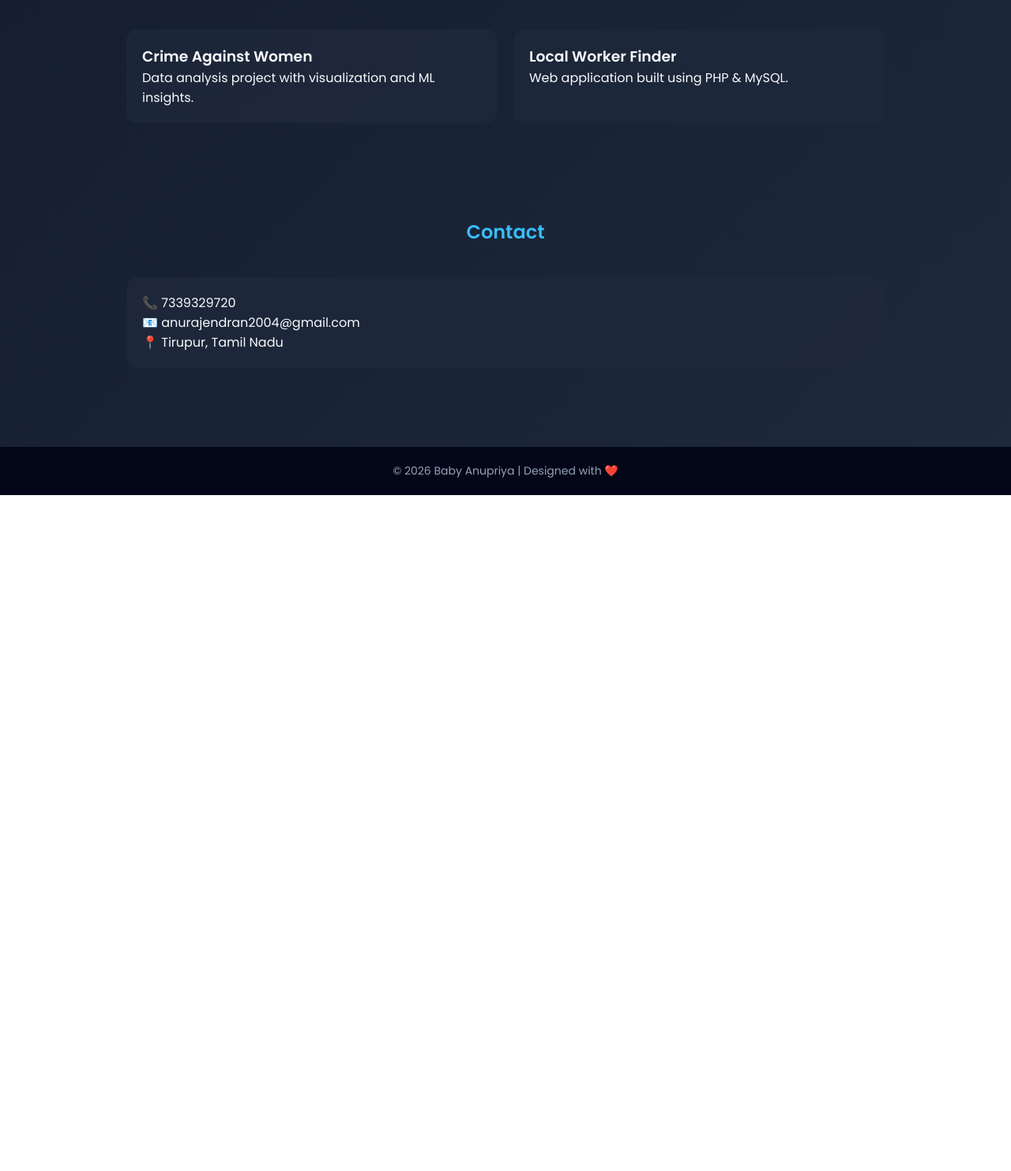
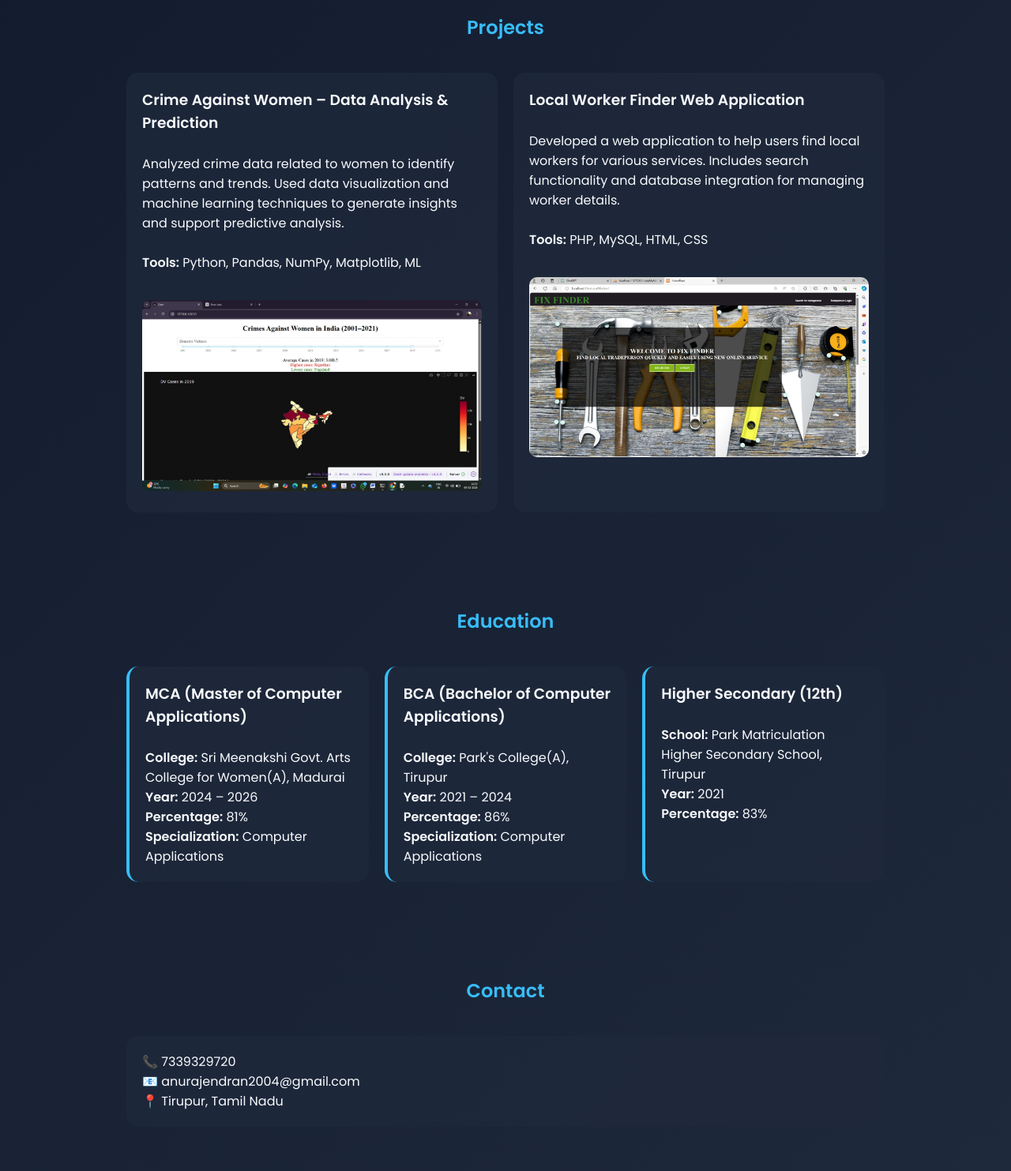
Before and after one commit to anurajendran2004-ai/portfolio, a plain HTML site: page index.html in a window 1280 px wide. Shown: the part 1317-2800 px from the top of the page at 79% size. Before the commit the page ends 1944 px from the top, so only its background shows below. Drawn offline with Linux system fonts and the light colour scheme; files whose address does not match are found by name.

Commit message:
Add files via upload

```diff
--- a/index.html
+++ b/index.html
@@ -99,7 +99,33 @@
       transform: translateY(-10px) scale(1.02);
       box-shadow: 0 10px 30px rgba(0,0,0,0.6);
     }
+.card img {
+  width: 100%;
+  border-radius: 10px;
+  margin-top: 10px;
+}
 
+.buttons {
+  margin-top: 10px;
+}
+
+.buttons a {
+  display: inline-block;
+  margin-right: 10px;
+  padding: 6px 12px;
+  background: linear-gradient(45deg, #6a11cb, #2575fc);
+  color: white;
+  text-decoration: none;
+  border-radius: 5px;
+  font-size: 14px;
+}
+
+.buttons a:hover {
+  opacity: 0.8;
+}
+#education .card {
+  border-left: 4px solid #38bdf8;
+}
     footer {
       text-align: center;
       padding: 20px;
@@ -118,18 +144,22 @@
     <a href="#about">About</a>
     <a href="#skills">Skills</a>
     <a href="#projects">Projects</a>
+    <a href="#education">Education</a>
     <a href="#contact">Contact</a>
   </div>
 </nav>
 
 <header>
   <!-- ADD YOUR PHOTO BELOW -->
-  <img src="C:\Users\ANUPRIYA\Desktop\New folder\Anu Photo1.jpeg">
+  <img src="Anu Photo1.jpeg">
   <h1>Hi, I'm Baby Anupriya 👩‍💻</h1>
   <p>Aspiring Software Developer</p>
 
   <!-- ADD YOUR GITHUB LINK BELOW -->
   <a href="https://github.com/yourusername" class="btn" target="_blank">GitHub</a>
+  <br>
+  <!-- RESUME DOWNLOAD BUTTON -->
+  <a href="BabyAnupriyaRajendran.pdf" class="btn" download style="margin-top:10px;">Download Resume</a>
 </header>
 
 <section id="about">
@@ -154,17 +184,70 @@
 <section id="projects">
   <h2>Projects</h2>
   <div class="grid">
+
     <div class="card">
-      <h3>Crime Against Women</h3>
-      <p>Data analysis project with visualization and ML insights.</p>
+      <h3>Crime Against Women – Data Analysis & Prediction</h3>
+<br>
+      <p>
+        Analyzed crime data related to women to identify patterns and trends.
+        Used data visualization and machine learning techniques to generate insights
+        and support predictive analysis.
+      </p>
+<br>
+      <p><strong>Tools:</strong> Python, Pandas, NumPy, Matplotlib, ML</p>
+<br>
+      <img src="crime .jpg">
     </div>
+
     <div class="card">
-      <h3>Local Worker Finder</h3>
-      <p>Web application built using PHP & MySQL.</p>
+      <h3>Local Worker Finder Web Application</h3>
+<br>
+      <p>
+        Developed a web application to help users find local workers for various services.
+        Includes search functionality and database integration for managing worker details.
+      </p>
+<br>
+      <p><strong>Tools:</strong> PHP, MySQL, HTML, CSS</p>
+<br>
+      <img src="Worker finder.jpg">
+
     </div>
+
   </div>
 </section>
+<section id="education">
+  <h2>Education</h2>
 
+  <div class="grid">
+
+    <div class="card">
+      <h3>MCA (Master of Computer Applications)</h3>
+<br>
+      <p><strong>College:</strong> Sri Meenakshi Govt. Arts College for Women(A), Madurai</p>
+      <p><strong>Year:</strong> 2024 – 2026</p>
+      <p><strong>Percentage:</strong> 81%</p>
+      <p><strong>Specialization:</strong> Computer Applications</p>
+    </div>
+
+    <div class="card">
+      <h3>BCA (Bachelor of Computer Applications)</h3>
+<br>
+      <p><strong>College:</strong> Park's College(A), Tirupur</p>
+      <p><strong>Year:</strong> 2021 – 2024</p>
+      <p><strong>Percentage:</strong> 86%</p>
+      <p><strong>Specialization:</strong> Computer Applications</p>
+    </div>
+
+    <div class="card">
+      <h3>Higher Secondary (12th)</h3>
+<br>
+      <p><strong>School:</strong> Park Matriculation Higher Secondary School, Tirupur</p>
+      <p><strong>Year:</strong> 2021</p>
+      <p><strong>Percentage:</strong> 83%</p>
+    </div>
+
+  </div>
+</section>
 <section id="contact">
   <h2>Contact</h2>
   <div class="card">
@@ -175,7 +258,7 @@
 </section>
 
 <footer>
-  <p>© 2026 Baby Anupriya | Designed with ❤️</p>
+  <p>© 2026 Baby Anupriya | Crafted with Faith, Passion & Code</p>
 </footer>
 
 </body>
```
